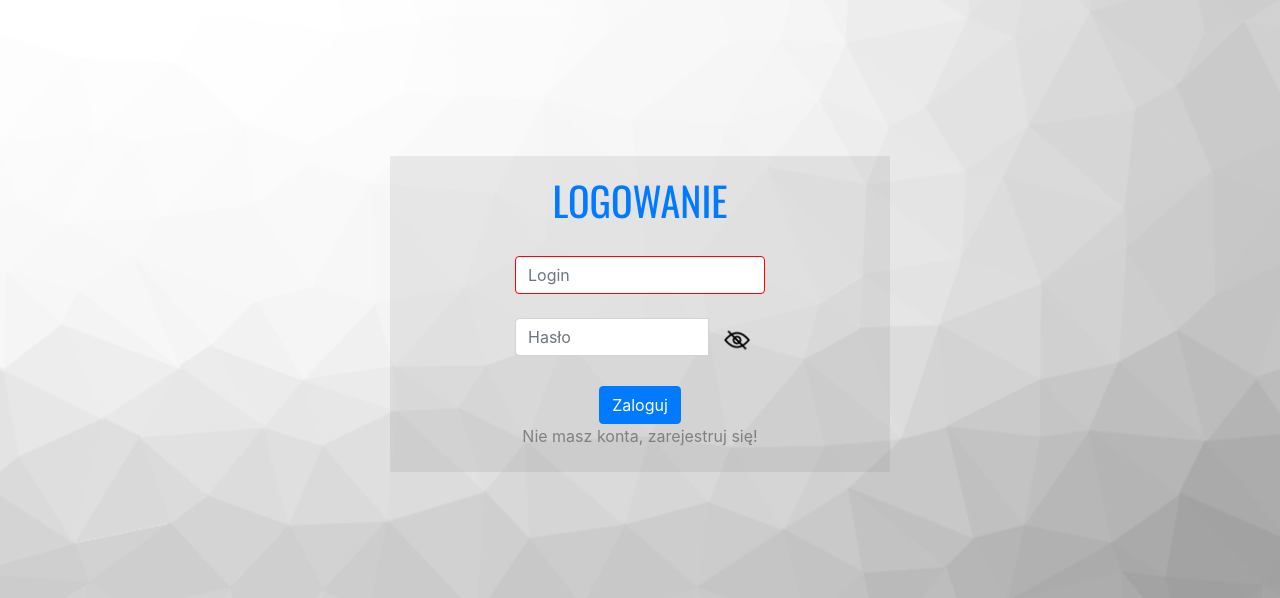
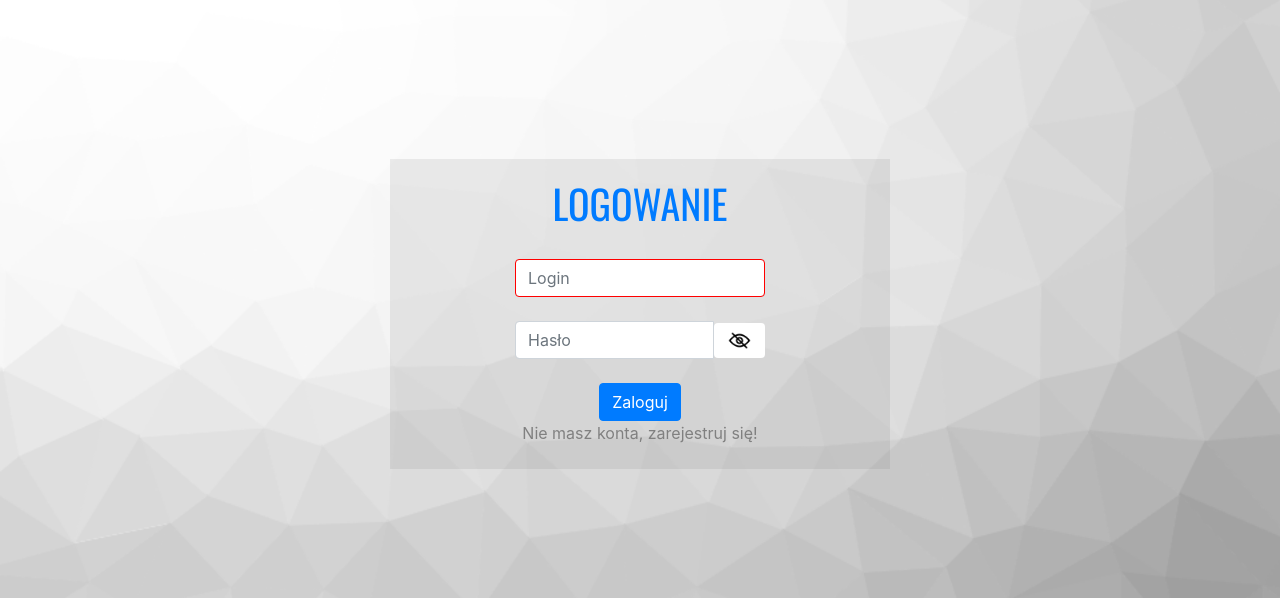
Before and after one commit to JakubC0401/projektG-owaniaHTML, a PHP site: page / in a window 1280 px wide. Shown: the part 86-684 px from the top of the page. Run offline with PHP 8.4, Linux system fonts and the light colour scheme; some libraries are stand-ins or nearby versions.

Commit message:
Poprawka

```diff
--- a/index.php
+++ b/index.php
@@ -68,7 +68,7 @@
           <div class="input-group" class="form-control" style="width: 50%;">
             <input type="password" class="form-control" id="password_hidden" name="password" placeholder="Hasło">
             <span class="input-group-btn">
-              <button class="btn btn-default reveal" type="button"><img src="eye_hidden.png" width="30"></button>
+              <button class="btn btn-default reveal" style="background-color:white; margin-top:2px; height:35px;"  type="button"><img src="eye_hidden.png" style="margin-top:-6px;" width="25"></button>
             </span>
           </div>
           </br>
```
